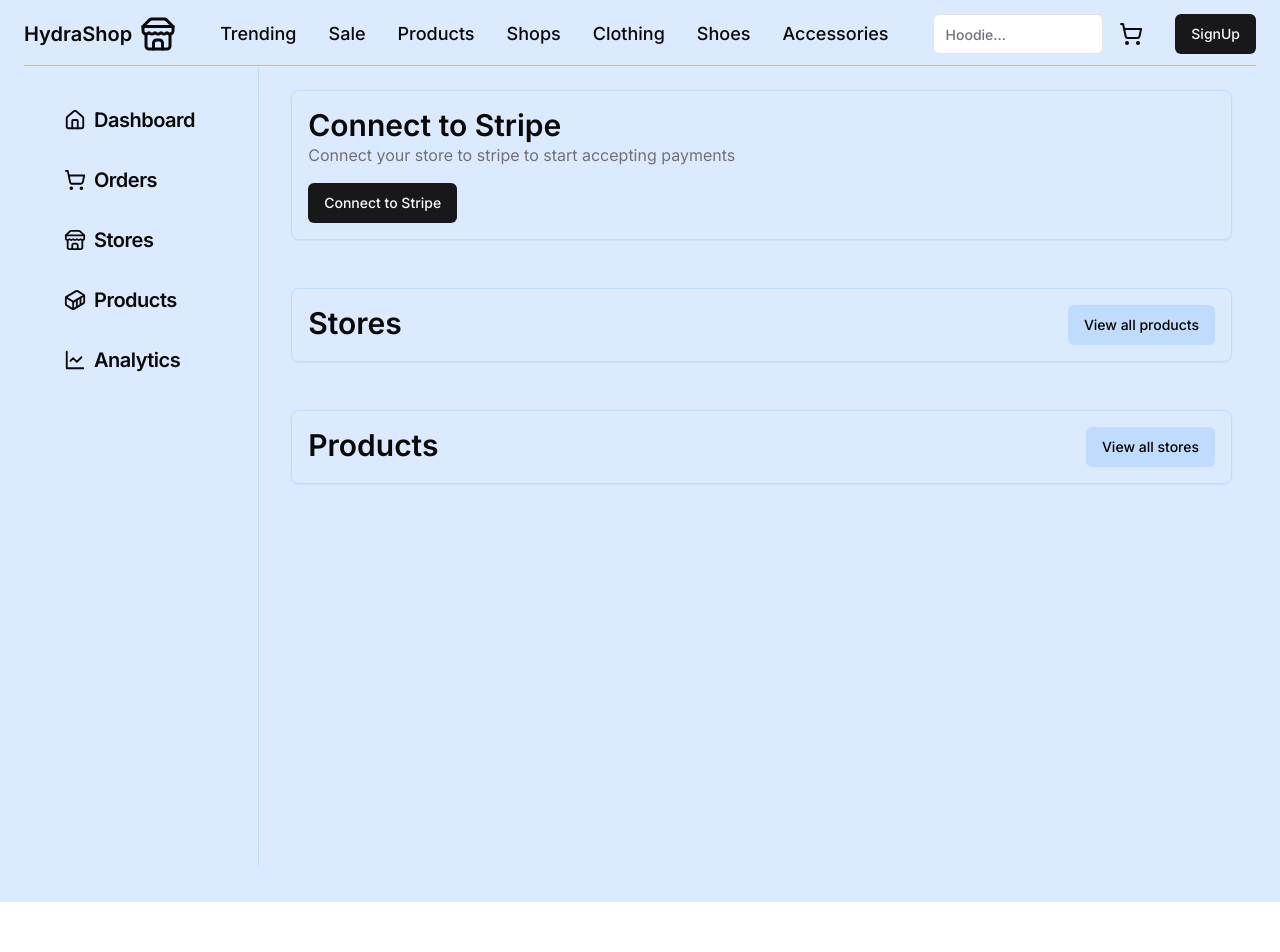
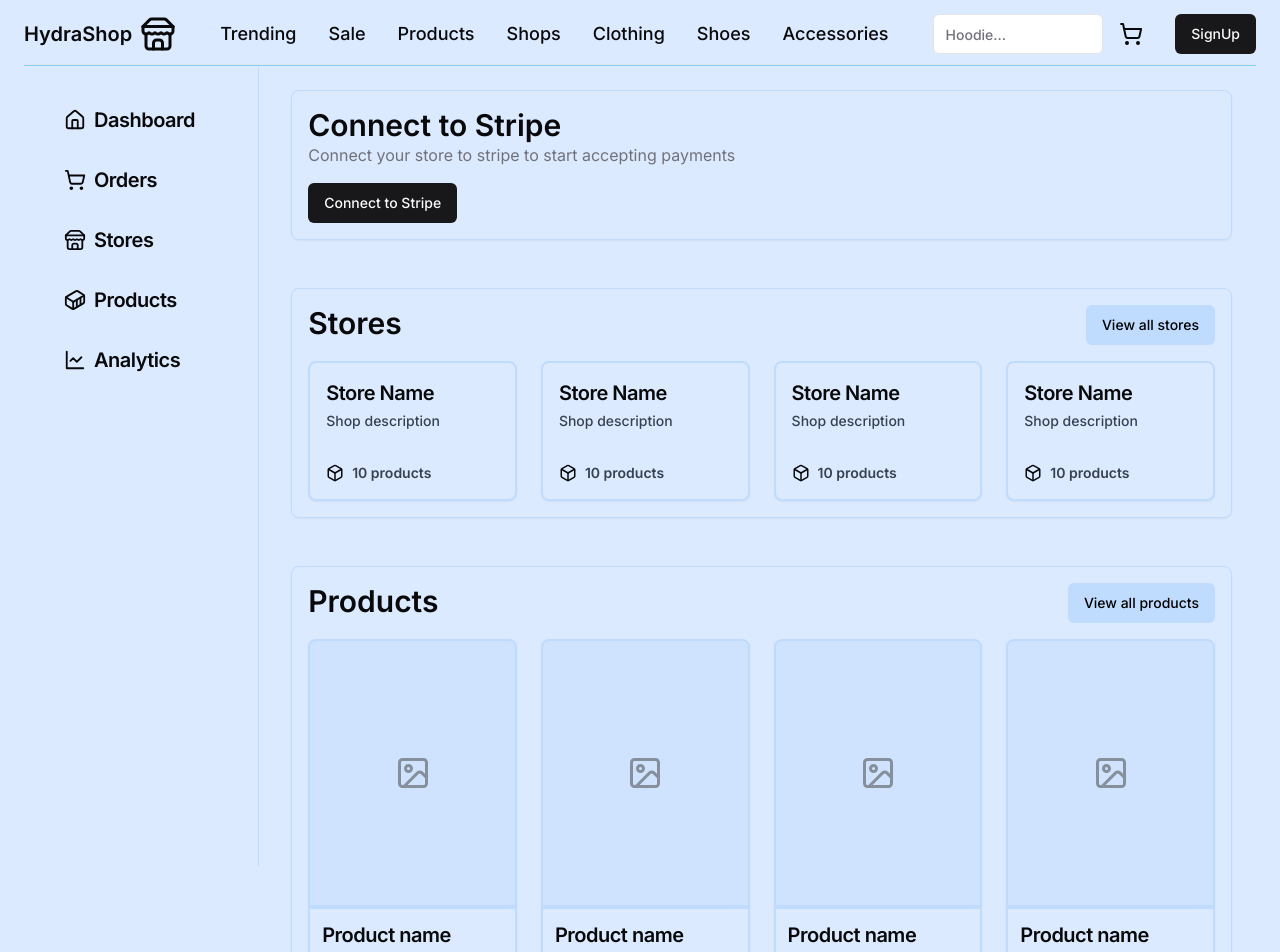
Before and after one commit to aa5hi5h/hydraStore, a Next.js app: page /dashboard in a window 1280 px wide. Shown: the top 952 px of the page. Before the commit the page ends 902 px from the top, so only its background shows below. Built offline with nearby package versions, Linux system fonts and the light colour scheme; no server answers.

Commit message:
Addedd more seller functianality to view all open stores and products

```diff
--- /dev/null
+++ b/src/app/(seller)/dashboard/[id]/analytics/page.tsx
@@ -0,0 +1,12 @@
+
+
+
+const Page = () => {
+    return (
+        <div>
+            Analytics
+        </div>
+    )
+}
+
+export default Page
--- /dev/null
+++ b/src/app/(seller)/dashboard/[id]/order/page.tsx
@@ -0,0 +1,12 @@
+
+
+
+const Page = () => {
+    return (
+        <div>
+            Orders
+        </div>
+    )
+}
+
+export default Page
--- /dev/null
+++ b/src/app/(seller)/dashboard/[id]/product/page.tsx
@@ -0,0 +1,14 @@
+import ProductDetailCard from "@/components/ProductDetailCard"
+import SideBar from "@/components/Sidebar"
+
+
+const Page =  () => {
+    return (
+        <div className="grid grid-cols-5 gap-x-8 p-6">
+        <div className="col-span-1"><SideBar /></div>
+        <div className="col-span-4"><ProductDetailCard /></div>
+    </div>
+    )
+}
+
+export default Page
--- /dev/null
+++ b/src/app/(seller)/dashboard/[id]/store/page.tsx
@@ -0,0 +1,12 @@
+
+
+
+const Page = () => {
+    return (
+        <div>
+
+        </div>
+    )
+}
+
+export default Page
--- /dev/null
+++ b/src/app/(seller)/dashboard/my-products/page.tsx
@@ -0,0 +1,56 @@
+import FeaturedProductsItems from "@/components/FeturedProductsItems"
+import SideBar from "@/components/Sidebar"
+import { Button } from "@/components/ui/button"
+import { Eye, Image } from "lucide-react"
+
+
+const Page = () => {
+
+    const itemsList = [
+        {name:"Product name", image:'ItemsImage', description:'Items description',price:"Items Price",href:"/productpage"},
+        {name:"Product name", image:'ItemsImage', description:'Items description',price:"Items Price",href:"/productpage"},
+        {name:"Product name", image:'ItemsImage', description:'Items description',price:"Items Price",href:"/productpage"},
+        {name:"Product name", image:'ItemsImage', description:'Items description',price:"Items Price",href:"/productpage"},
+        {name:"Product name", image:'ItemsImage', description:'Items description',price:"Items Price",href:"/productpage"},
+        {name:"Product name", image:'ItemsImage', description:'Items description',price:"Items Price",href:"/productpage"},
+        {name:"Product name", image:'ItemsImage', description:'Items description',price:"Items Price",href:"/productpage"},
+        {name:"Product name", image:'ItemsImage', description:'Items description',price:"Items Price",href:"/productpage"},
+        {name:"Product name", image:'ItemsImage', description:'Items description',price:"Items Price",href:"/productpage"}
+    ]
+    return (
+        <div className="grid grid-cols-5 gap-x-8 p-6">
+        <div className="col-span-1"><SideBar /></div>
+        <div className="col-span-4 p-2 space-y-8">
+            <div className="">
+                <h1 className="text-5xl font-semibold">Products</h1>
+                <h3 className="text-muted-foreground">View any activity in your products</h3>
+            </div>
+            <div className="p-6 mt-8 border-[1px] border-blue-300 rounded-md shadow-md">
+            <div className="grid grid-cols-2 md:grid-cols-4 gap-6  ">
+                    {
+                        itemsList.map((product) => (
+                            <div className=" rounded-lg">
+                            <div className="flex flex-col h-[50vh] shadow-sm w-full  ">
+                                <div className="h-[40vh] w-full flex border-blue-300 border-2 bg-blue-200 opacity-40 rounded-t-lg justify-center items-center"><Image size={36}/></div>
+                                <div className="flex flex-col p-3 border-2 border-blue-200 rounded-b-lg">
+                                <h2 className="  text-xl font-semibold tracking-tight">{product.name}</h2>
+                                <h3 className="  text-sm font-medium ">{product.price}</h3>
+                                <div className="flex justify-between w-full gap-2 items-center mt-4">
+                                    <Button variant={"outline"} className="w-[90%] bg-blue-300 hover:bg-blue-400 transition-all" >View activity</Button>
+                                    <Eye className="hover:opacity-60 cursor-pointer " />
+                                    </div>
+                                </div>
+                            </div>
+                            </div>
+                        )
+
+                        )
+                    }
+                    </div>
+            </div>
+        </div>
+    </div>
+    )
+}
+
+export default Page
--- /dev/null
+++ b/src/app/(seller)/dashboard/my-stores/page.tsx
@@ -0,0 +1,59 @@
+import FeaturedShopsLists from "@/components/FeaturedShopsList"
+import SideBar from "@/components/Sidebar"
+import { Activity, Box } from "lucide-react"
+import { describe } from "node:test"
+
+
+const Page = () => {
+
+    const itemsList = [
+        {name:"shop name", description:"Shop description",href:"/productid",products:"10",},
+        {name:"shop name", description:"Shop description",href:"/productid",products:"10",},
+        {name:"shop name", description:"Shop description",href:"/productid",products:"10",},
+        {name:"shop name", description:"Shop description",href:"/productid",products:"10",},
+        {name:"shop name", description:"Shop description",href:"/productid",products:"10",},
+        {name:"shop name", description:"Shop description",href:"/productid",products:"10",},
+        {name:"shop name", description:"Shop description",href:"/productid",products:"10",},
+        {name:"shop name", description:"Shop description",href:"/productid",products:"10",},
+        {name:"shop name", description:"Shop description",href:"/productid",products:"10",},
+        {name:"shop name", description:"Shop description",href:"/productid",products:"10",}
+    ]
+    return (
+        <div className="grid grid-cols-5 gap-x-8 p-6">
+        <div className="col-span-1"><SideBar /></div>
+        <div className="col-span-4 p-2 space-y-8">
+            <div className="">
+                <h1 className="text-5xl font-semibold">Store</h1>
+                <h3 className="text-muted-foreground">View any activity in all the stores</h3>
+            </div>
+            <div className="p-6 mt-8 border-[1px] border-blue-300 rounded-md shadow-md">
+            <div className="grid grid-cols-2 md:grid-cols-4 gap-6  ">
+                    {
+                        itemsList.map((product) => (
+                            <div className="border-2 border-blue-200 p-4 rounded-lg shadow-sm">
+        <div className="flex flex-col space-y-8 cursor-pointer">
+            <div className="flex justify-between items-center">
+            <div className="flex flex-col space-y-1">
+            <h2 className="text-xl font-semibold tracking-tight">{product.name}</h2>
+            <h3 className="text-sm text-gray-700 font-medium">{product.description}</h3>
+            </div>
+            <Activity className="w-8 h-8 p-1 bg-blue-200 hover:opacity-60 rounded-full" />
+            </div>
+            <div className="flex gap-2 items-center">
+                <Box size={18}/>
+                <h4 className="text-sm font-semibold text-gray-700 ">{product.products} products</h4>
+                </div>
+        </div>
+        </div>
+                        )
+
+                        )
+                    }
+                    </div>
+            </div>
+        </div>
+    </div>
+    )
+}
+
+export default Page
--- a/src/components/FeaturedShopsList.tsx
+++ b/src/components/FeaturedShopsList.tsx
@@ -11,7 +11,7 @@ interface FeturedShopsProps{
 const FeaturedShopsLists : React.FC<FeturedShopsProps> = ({name,description,product,href}) => {
     return (
         <div className="border-2 border-blue-200 p-4 rounded-lg shadow-sm">
-        <div className="flex flex-col space-y-8">
+        <div className="flex flex-col space-y-8 cursor-pointer">
             <div className="flex flex-col space-y-1">
             <h2 className="text-xl font-semibold tracking-tight">{name}</h2>
             <h3 className="text-sm text-gray-700 font-medium">{description}</h3>
--- /dev/null
+++ b/src/components/ProductDetailCard.tsx
@@ -0,0 +1,11 @@
+
+
+const ProductDetailCard = () => {
+    return (
+        <div>
+            Product description of the single product
+        </div>
+    )
+}
+
+export default ProductDetailCard
--- a/src/components/Products.tsx
+++ b/src/components/Products.tsx
@@ -1,14 +1,30 @@
+import FeaturedProducts from "./FeatProduct"
+import FeaturedShopsLists from "./FeaturedShopsList"
+import FeaturedProductsItems from "./FeturedProductsItems"
 import { Button } from "./ui/button"
 
 
 
 const Products = () => {
+
+    const productList = [
+        {name:"Product name", image:'ItemsImage', description:'Items description',price:"Items Price",href:"/productpage"},
+        {name:"Product name", image:'ItemsImage', description:'Items description',price:"Items Price",href:"/productpage"},
+        {name:"Product name", image:'ItemsImage', description:'Items description',price:"Items Price",href:"/productpage"},
+        {name:"Product name", image:'ItemsImage', description:'Items description',price:"Items Price",href:"/productpage"},
+    ]
     return (
         <div>
             <div className="space-y-4 p-4 border-[1px] flex flex-col border-blue-200 rounded-lg shadow-sm" >
                 <div className="flex justify-between">
                   <h1 className="text-3xl font-semibold">Products</h1>
-                  <Button className="bg-blue-200 hover:bg-blue-300 text-black font-medium">View all stores</Button>
+                  <Button className="bg-blue-200 hover:bg-blue-300 text-black font-medium">View all products</Button>
+                  </div>
+                  <div className="grid grid-cols-2 md:grid-cols-4 gap-6 mt-4">
+                    {productList.map((items,index) => (
+                        <FeaturedProductsItems key={index} name={items.name} description={items.description} image={items.image}
+                        href={items.href} price={items.price} />
+                    ))}
                   </div>
             </div>
         </div>
--- a/src/components/Sidebar.tsx
+++ b/src/components/Sidebar.tsx
@@ -9,8 +9,8 @@ const SideBar = () => {
     const Items = [
         {name:"Dashboard",image:Home,href:"dashboard"},
         {name:"Orders",image:ShoppingCart,href:"dashboard/orders"},
-        {name:"Stores",image:Store,href:"dashboard/store"},
-        {name:"Products", image:Container,href:'dashboard/products'},
+        {name:"Stores",image:Store,href:"dashboard/my-stores"},
+        {name:"Products", image:Container,href:'dashboard/my-products'},
         {name:"Analytics ", image:LineChart,href:"dashboard/analytics"},
     ]
     return (
--- a/src/components/Stores.tsx
+++ b/src/components/Stores.tsx
@@ -1,13 +1,27 @@
+import FeaturedShops from "./FeatShops"
+import FeaturedShopsLists from "./FeaturedShopsList"
 import { Button } from "./ui/button"
 
 
 const Stores = () => {
+
+    const storeList = [
+        {name:"Store Name", description:'Shop description',products:"10",href:"/storepage"},
+        {name:"Store Name", description:'Shop description',products:"10",href:"/storepage"},
+        {name:"Store Name", description:'Shop description',products:"10",href:"/storepage"},
+        {name:"Store Name", description:'Shop description',products:"10",href:"/storepage"},
+    ]
     return (
         <div>
             <div className="space-y-4 p-4 border-[1px] flex flex-col border-blue-200 rounded-lg shadow-sm">
                 <div className="flex justify-between">
                 <h1 className="text-3xl font-semibold">Stores</h1>
-                <Button className="bg-blue-200 hover:bg-blue-300 text-black">View all products</Button>
+                <Button className="bg-blue-200 hover:bg-blue-300 text-black">View all stores</Button>
+                </div>
+                <div className="grid grid-cols-2 md:grid-cols-4 gap-6 mt-4 ">
+                {storeList.map((items,index) => (
+                    <FeaturedShopsLists key={index} name={items.name} href={items.name} description={items.description} product={items.products} />
+                ))}
                 </div>
             </div>
         </div>
```
